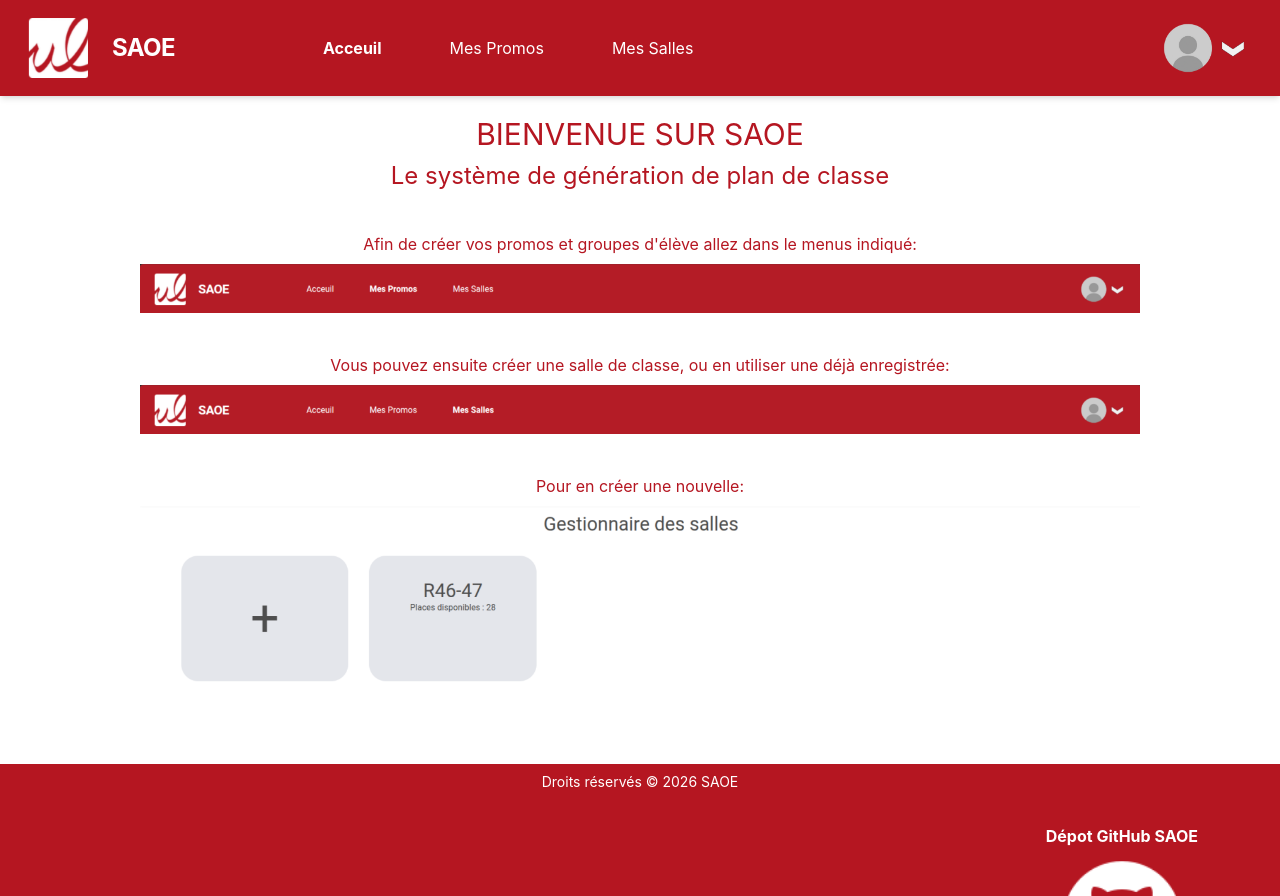
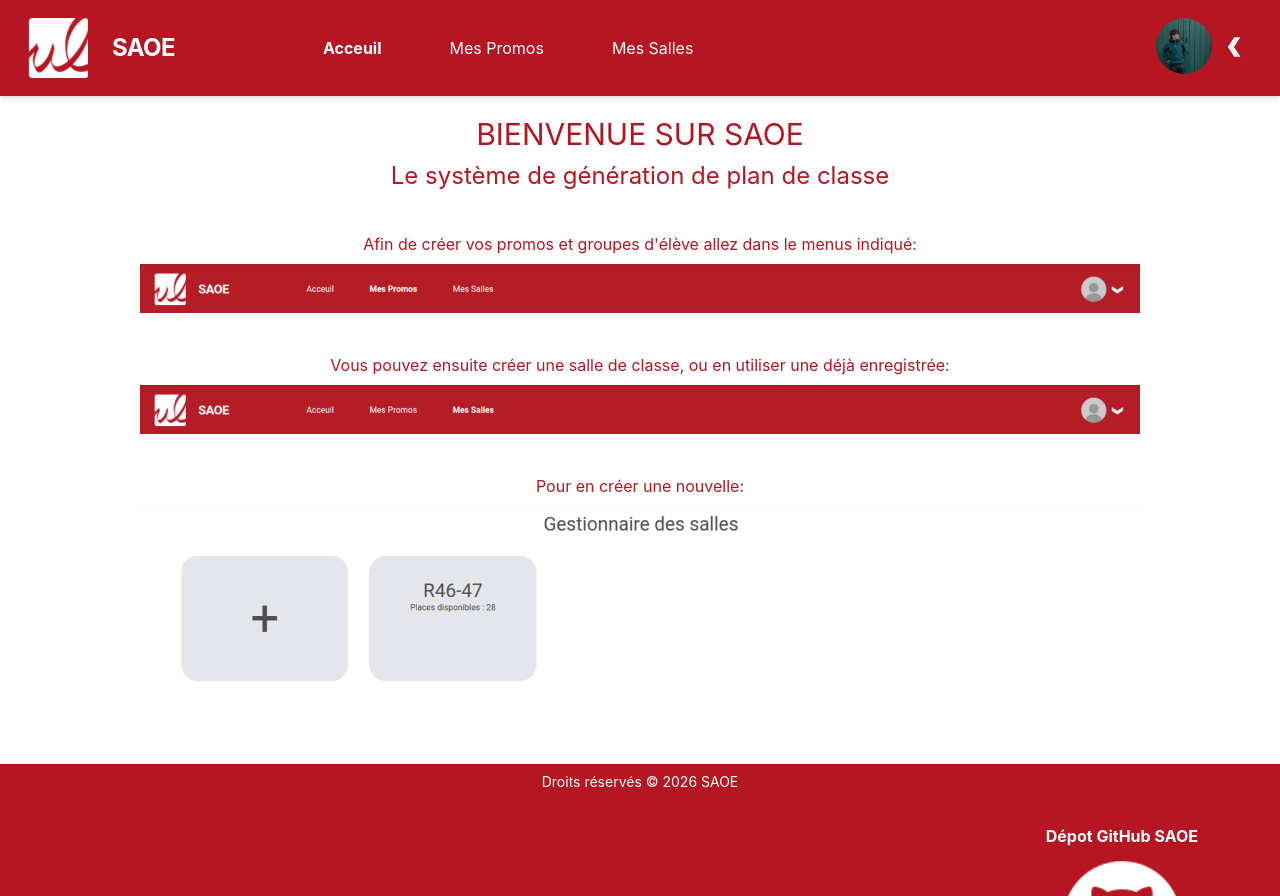
Before and after one commit to SticksOnTheBeach/SAOE, a React (Vite) app in the folder frontend/: page / in a window 1280 px wide. Built offline with nearby package versions, Linux system fonts and the light colour scheme.

Commit message:
Feat: Preparing the header to get a profile picture on top right instead of a generic one

```diff
--- a/frontend/src/components/Header.tsx
+++ b/frontend/src/components/Header.tsx
@@ -20,11 +20,12 @@ function Header() {
         </div>
       </div>
 
-      <div className="relative gap-3 h-18 w-30 pt-1.5 cursor-pointer" onClick={() => setIsMenuOpen((open) => !open)}>
+      <div className="flex justify-center relative h-18 w-30 pt-4 cursor-pointer" onClick={() => setIsMenuOpen((open) => !open)}>
+        <img src="/mael.jpg" alt="" className="size-14 shrink-0 rounded-full object-cover" />
         <img
-          src={isMenuOpen ? '/pp_extended.png' : '/pp_closed.png'}
+          src={isMenuOpen ? '/pp_closed.png' : '/pp_extended.png'}
           alt="Menu Utilisateur"
-          className="w-4/5 h-auto pt-2"
+          className="h-full min-w-0 scale-125 flex-1 object-contain object-left pr-5 pl-4 origin-right"
         />
         {isMenuOpen && (
           <div className="absolute top-full right-0 mt-2 w-48 bg-white border border-gray-200 rounded-md shadow-lg z-50 text-black">
```
Also changed, not shown: frontend/public/pp_closed.png, frontend/public/pp_extended.png.
